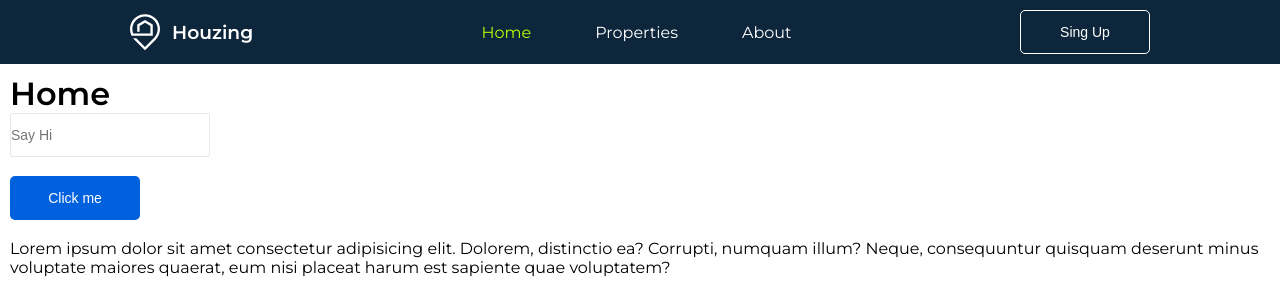
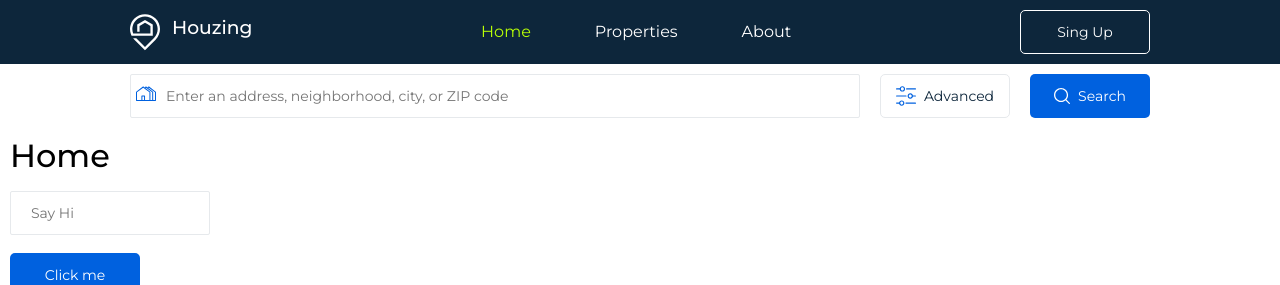
Before and after one commit to humoyuntech/Real-Houzing-project, a React (Vite) app: page /home in a window 1280 px wide. Shown: the top 285 px of the page. Built offline with nearby package versions, Linux system fonts and the light colour scheme.

Commit message:
Filter's finish

```diff
--- /dev/null
+++ b/src/components/Filter/index.jsx
@@ -0,0 +1,81 @@
+import React, { useRef, useState } from 'react'
+import { Dropdown, Space } from 'antd';
+import { Container, Icons, MenuWrapper, Section} from './style';
+import { Button, Input } from '../Generic';
+
+
+export const Filter =() => {
+
+    const countryRef = useRef();
+    const regionRef = useRef();
+    const cityRef = useRef();
+    const zipRef = useRef();
+
+    const roomsRef = useRef();
+    const sizeRef = useRef();
+    const sortRef = useRef();
+
+    const maxPriceRef = useRef();
+    const minPriceRef = useRef();
+
+    const items = [
+      {
+        key: "1",
+        label: (
+          <MenuWrapper>
+            <h1 className="subTitle">Address</h1>
+            <Section>
+              <Input ref={countryRef} placeholder="Country" />
+              <Input ref={regionRef} placeholder="Region" />
+              <Input ref={cityRef} placeholder="City" />
+              <Input ref={zipRef} placeholder="Zip code" />
+            </Section>
+            <h1 className="subTitle">Apartment Info</h1>
+            <Section>
+              <Input ref={roomsRef} placeholder="Rooms" />
+              <Input ref={sizeRef} placeholder="Size" />
+              <Input ref={sortRef} placeholder="Sort" />
+            </Section>
+            <h1 className="subTitle">Price</h1>
+            <Section>
+              <Input ref={maxPriceRef} placeholder="Max price" />
+              <Input ref={minPriceRef} placeholder="Min price" />
+            </Section>
+          </MenuWrapper>
+        ),
+      },
+    ];
+
+    const [open, setOpen] = useState(false);
+    const handleMenuClick = (e) => {
+      if (e.key === "3") {
+        setOpen(false);
+      }
+    };
+    const handleOpenChange = (nextOpen, info) => {
+      if (info.source === "trigger" || nextOpen) {
+        setOpen(nextOpen);
+      }
+    };
+
+    return (
+        <Container>
+            <Input icon={<Icons.Houses />} placeholder={'Enter an address, neighborhood, city, or ZIP code'}/>
+
+            <Dropdown menu={{ items, onClick: handleMenuClick }} onOpenChange={handleOpenChange} open={open}>
+                <Space>
+                    <Button type="light">
+                        <Icons.Filter /> Advanced
+                    </Button>
+                </Space>
+            </Dropdown>
+
+            <Button>
+            <Icons.Search/>
+                Search
+            </Button>
+        </Container>
+    );
+};
+
+export default Filter
--- /dev/null
+++ b/src/components/Filter/style.js
@@ -0,0 +1,43 @@
+import styled from 'styled-components';
+import houses from '../../assets/icons/houses.svg?react';
+import filter from '../../assets/icons/setting.svg?react';
+import search from '../../assets/icons/search.svg?react';
+
+const Container = styled.div`
+  display: flex;
+  padding: var(--padding);
+  padding-top: 10px;
+  padding-bottom: 10px;
+  gap: 20px;
+`;
+
+const Icons = styled.div``;
+
+Icons.Search = styled(search)`
+  margin-right: 8px;
+`;
+
+Icons.Houses = styled(houses)`
+  margin-right: 8px;
+`;
+
+Icons.Filter = styled(filter)`
+  margin-right: 8px;
+`;
+
+const MenuWrapper = styled.div`
+  padding: 30px;
+  background: white;
+  border: 1px solid #e6e9ec;
+`;
+const Section = styled.div`
+  display: flex;
+  justify-content: start;
+  gap: 20px;
+  margin-bottom: 20px;
+`;
+
+export { Container, Icons, MenuWrapper, Section };
+
+// dropdawnga oid xatoni shu yerdan to'girladim
+// https://github.com/DavDevPro/houzing/blob/filter/src/components/Filter/index.jsx
--- a/src/components/Generic/Input/index.jsx
+++ b/src/components/Generic/Input/index.jsx
@@ -1,5 +1,5 @@
 import React from 'react';
-import { Container } from './style';
+import { Container, Wrapper, Icon } from './style';
 
 export const Input = ({
   type,
@@ -10,9 +10,13 @@ export const Input = ({
   name,
   width,
   height,
+  icon,
 }) => {
   return (
+    <Wrapper>
+      <Icon>{icon}</Icon>
       <Container
+        icon={icon}
         placeholder={placeholder}
         name={name}
         value={value}
@@ -22,6 +26,7 @@ export const Input = ({
         width={width}
         height={height}
         />
+      </Wrapper>
   );
 };
 
--- a/src/components/Generic/Input/style.js
+++ b/src/components/Generic/Input/style.js
@@ -1,4 +1,5 @@
 import styled from 'styled-components';
+import { Icons } from '../../Filter/style';
 
 const getType = ({ type }) => {
   switch (type) {
@@ -42,8 +43,22 @@ const Container = styled.input`
   width: ${({ width }) => (width ? `${width}px` : '100%')};
   outline: none;
   border: 1px solid #e6e9ec;
-
+  padding-left: ${({ icon }) => (icon ? '35px' : '20px')};
   /* ${getType} */
 `;
 
-export { Container };
+const Wrapper = styled.div`
+  position: relative;
+  display: flex;
+  align-items: center;
+  width: ${({ width }) => (width ? `${width}px` : '100%')};
+`;
+
+const Icon = styled.div`
+    position: absolute;
+  transform: translate(-50%, -50%);
+  left: 20px;
+  top: 50%;
+`;
+
+export { Container, Wrapper, Icon };
--- a/src/components/Navbar/index.jsx
+++ b/src/components/Navbar/index.jsx
@@ -3,6 +3,7 @@ import {Outlet, useNavigate} from "react-router-dom";
 import {navbar} from "../../utils/navbar"
 import {  Container, Link, Logo, Main, Menu, Section, Wrapper } from './style';
 import {Button} from '../Generic';
+import Filter from '../Filter';
 
 export function Navbar() {
   const navigate = useNavigate();
@@ -21,6 +22,7 @@ export function Navbar() {
         </Section>
       </Wrapper>
       </Main>
+      <Filter />
       <Outlet />
     </Container>
   )
--- a/src/components/Navbar/style.js
+++ b/src/components/Navbar/style.js
@@ -9,8 +9,9 @@ const Container = styled.div`
 
 const Main = styled.div`
   display: flex;
-  justify-content: center;
-  background: var(--colorPrimary);
+ justify-content: center;
+ background: var(--colorPrimary);
+
 
 `;
 
@@ -26,7 +27,8 @@ const Wrapper = styled.div`
   font-size: 16px;
 
   width: 100%;
-  max-width: 1440px;
+  /* max-width: 1440px; */
+
 `;
 
 const Section = styled.div`
--- a/src/main.jsx
+++ b/src/main.jsx
@@ -1,8 +1,10 @@
 import { StrictMode } from 'react'
 import { createRoot } from 'react-dom/client'
+import "antd/dist/reset.css"
 import './index.css'
 import Root from './root'
 import RootContext from './context'
+
 
 createRoot(document.getElementById('root')).render(
   <StrictMode>
```
Lines whose indentation alone changed are shown as unchanged.
